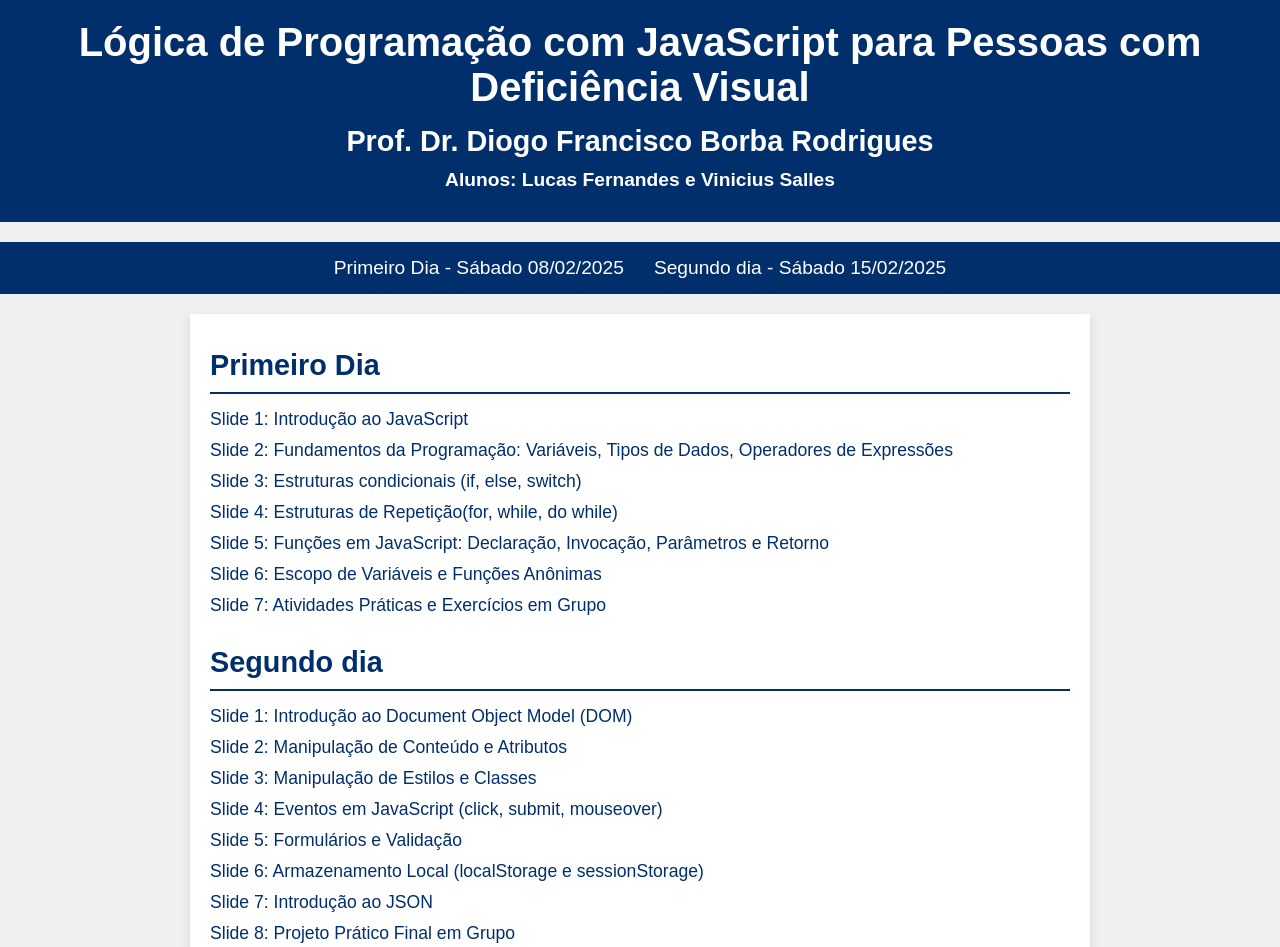
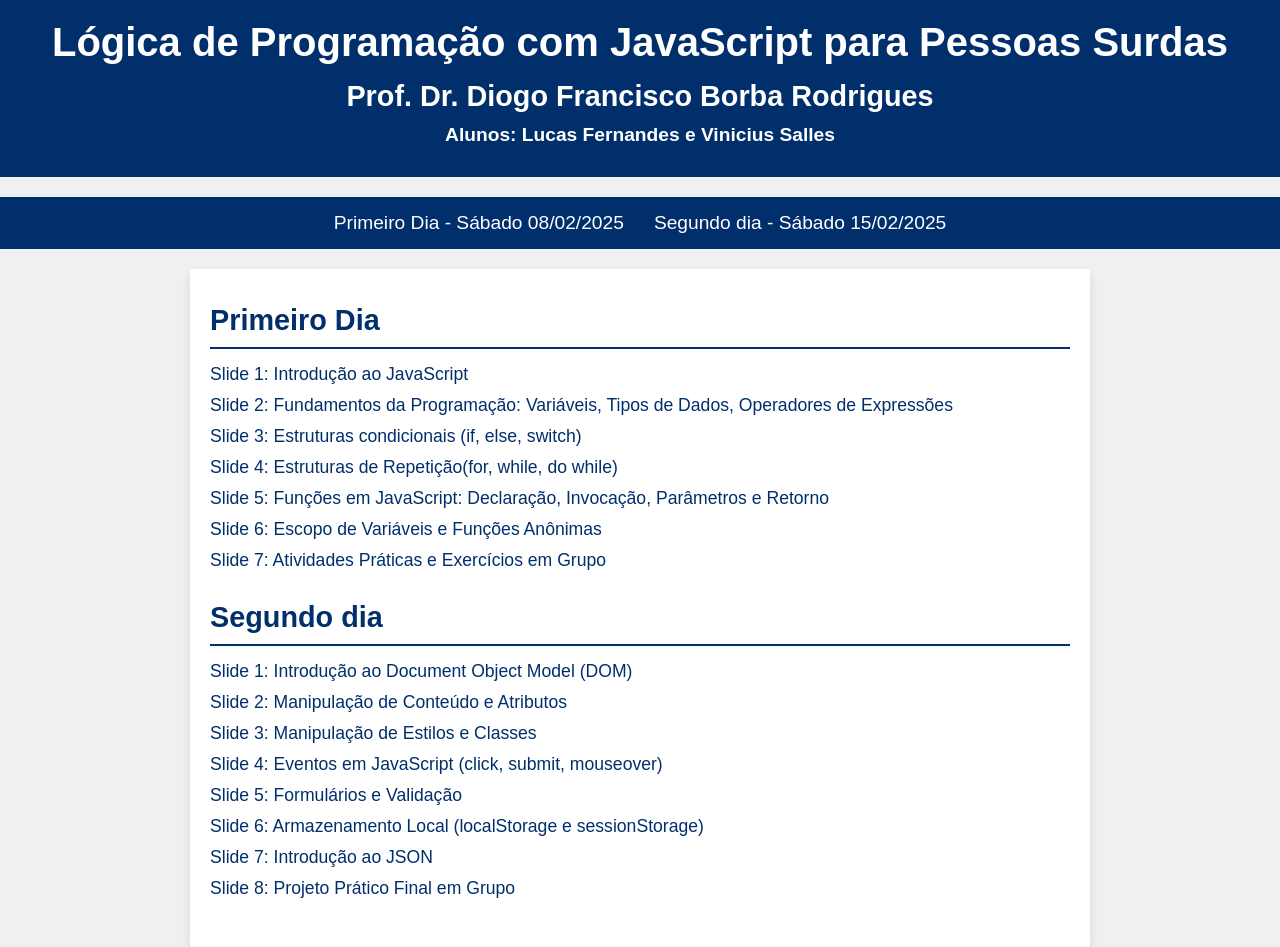
Before and after one commit to devlucasfernandes02/Slides-Curso-Prog, a plain HTML site: page index.html in a window 1280 px wide. Shown: the top 947 px of the page. Drawn offline with Linux system fonts and the light colour scheme.

Commit message:
alterando nome

```diff
--- a/index.html
+++ b/index.html
@@ -3,14 +3,14 @@
 <head>
     <meta charset="UTF-8">
     <meta name="viewport" content="width=device-width, initial-scale=1.0">
-    <title>Lógica de Programação para Pessoas com Deficiência Visual </title>
+    <title>Lógica de Programação para Pessoas Surdas </title>
     <link rel="stylesheet" href="styles.css">
     <!-- Link para ícones -->
     <link rel="stylesheet" href="https://cdnjs.cloudflare.com/ajax/libs/font-awesome/6.0.0-beta3/css/all.min.css">
 </head>
 <body>
     <header>
-        <h1>Lógica de Programação com JavaScript para Pessoas com Deficiência Visual</h1>
+        <h1>Lógica de Programação com JavaScript para Pessoas Surdas</h1>
         <h2>Prof. Dr. Diogo Francisco Borba Rodrigues</h2>
         <h4>Alunos: Lucas Fernandes e Vinicius Salles</h4>
     </header>
```
